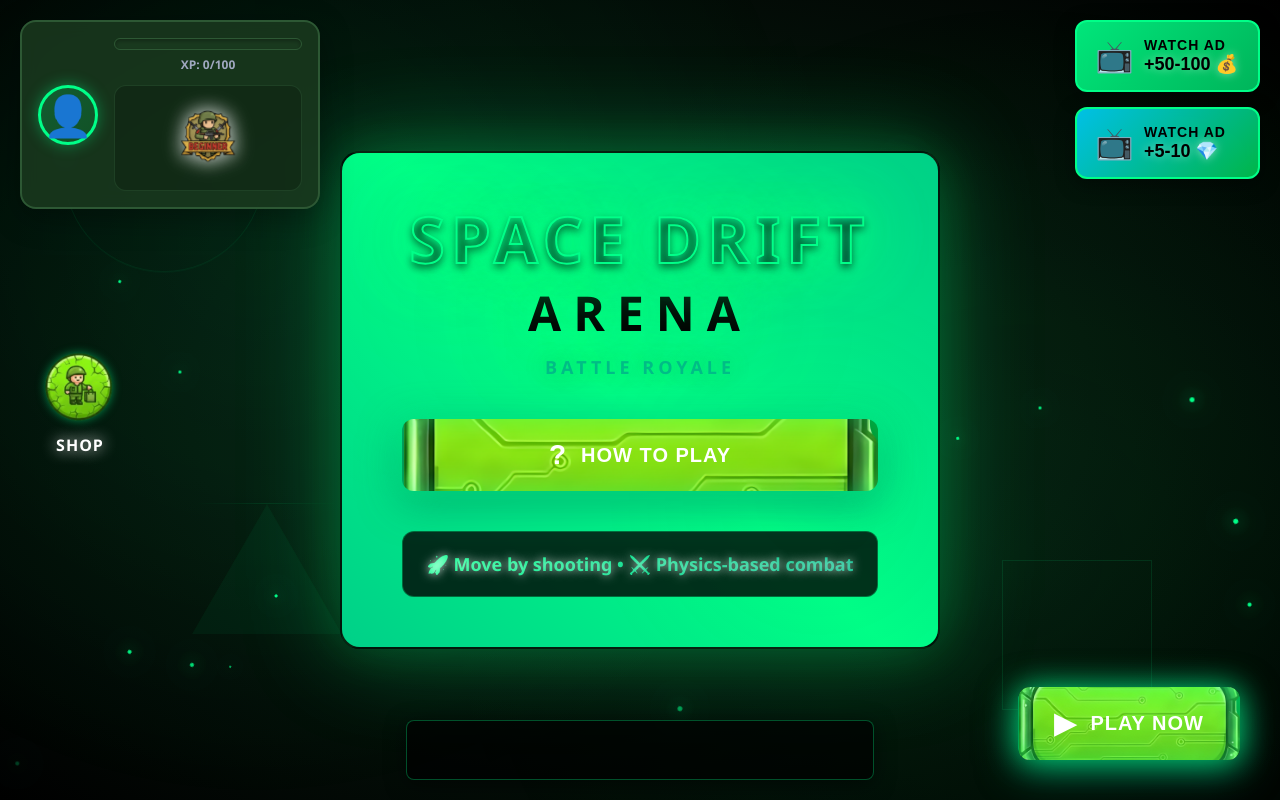
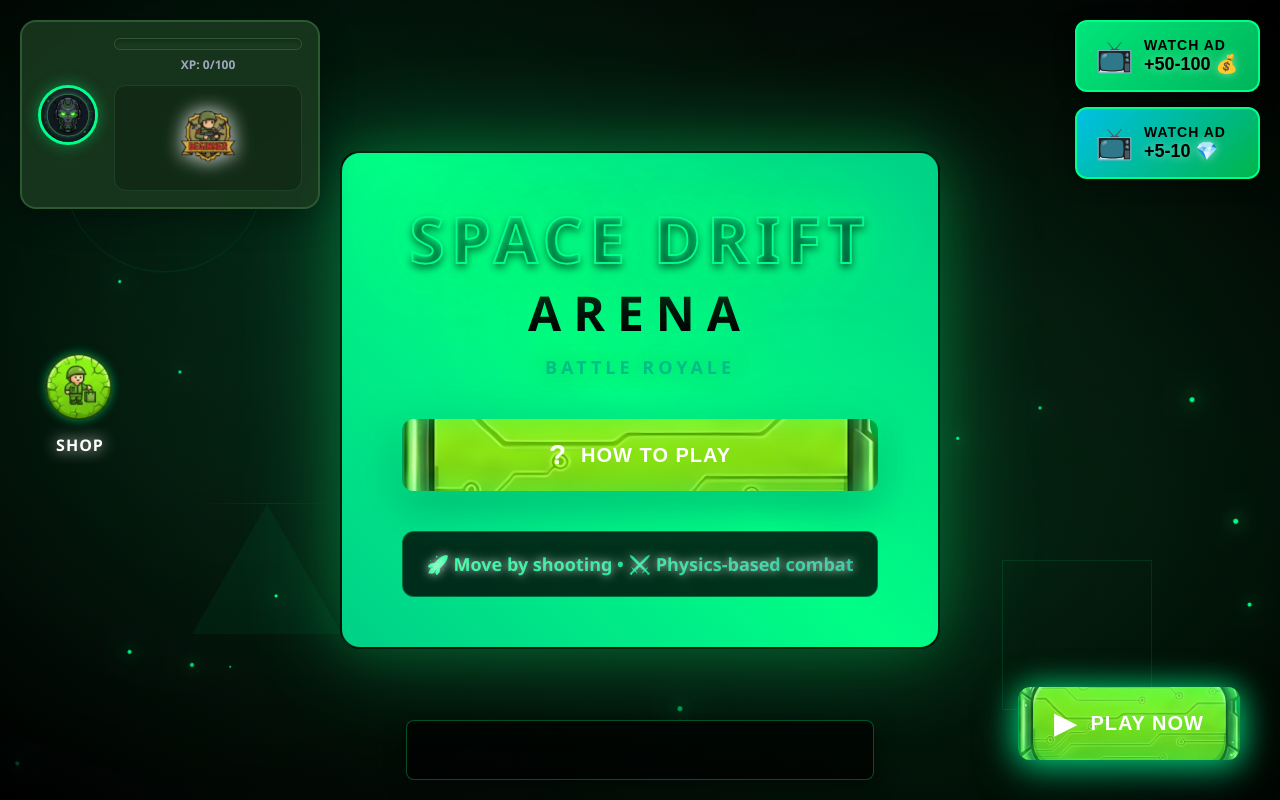
Before and after one commit to NeurobladeFX/Space-Drift-Arena, a website with bundled scripts: page index.html in a window 1280 px wide. Built offline with nearby package versions, Linux system fonts and the light colour scheme; no server answers; files whose address does not match are found by name.

Commit message:
Fix avatar filenames and remove all fallback emoji usages

```diff
--- a/index.html
+++ b/index.html
@@ -28,7 +28,7 @@
         <!-- Profile Button in Main Menu -->
         <div id="mainMenuProfile" class="main-menu-profile">
             <div class="profile-summary">
-                <div class="profile-image">👤</div>
+                <div class="profile-image"><img src="assets/ui/avatar_robot.png" style="width:100%;height:100%;border-radius:50%;object-fit:cover;"></div>
                 <div class="profile-details">
                     <div class="xp-container">
                         <div class="xp-bar-bg">
@@ -325,7 +325,7 @@
             <div class="profile-content-wrapper">
                 <h2>PLAYER PROFILE</h2>
                 <div class="profile-header">
-                    <div class="profile-avatar">👤</div>
+                    <div class="profile-avatar"><img src="assets/ui/avatar_robot.png" style="width:100%;height:100%;border-radius:50%;object-fit:cover;"></div>
                     <div class="profile-info">
                         <h3 id="playerName">Player</h3>
                         <div style="margin-top:8px;">
@@ -478,7 +478,7 @@
     <!-- In-Game Profile Display -->
     <div id="inGameProfile" class="in-game-profile">
         <div class="profile-summary">
-            <div class="profile-image">👤</div>
+            <div class="profile-image"><img src="assets/ui/avatar_robot.png" style="width:100%;height:100%;border-radius:50%;object-fit:cover;"></div>
             <div class="profile-details">
                 <div class="xp-container">
                     <div class="xp-bar-bg">
--- a/js/UI.js
+++ b/js/UI.js
@@ -620,7 +620,7 @@ export class UI {
             if (profileScreenAvatar && profile.avatar) {
                 profileScreenAvatar.innerHTML = `<img src="${profile.avatar}" style="width:100%;height:100%;border-radius:50%;object-fit:cover;">`;
             } else if (profileScreenAvatar) {
-                profileScreenAvatar.textContent = '👤';
+                profileScreenAvatar.innerHTML = `<img src="assets/ui/avatar_robot.png" style="width:100%;height:100%;border-radius:50%;object-fit:cover;">`;
             }
 
             // Update Stats
```
Also changed, not shown: assets/ui/avatar_android_1785496101657.png (deleted), assets/ui/avatar_bounty_hunter_1785496083947.png (deleted), assets/ui/avatar_cyborg_1785496073607.png (deleted), assets/ui/avatar_mech_1785496111511.png (deleted), assets/ui/avatar_pilot_1785496063522.png (deleted), assets/ui/avatar_spec_ops_1785496122035.png (deleted).
